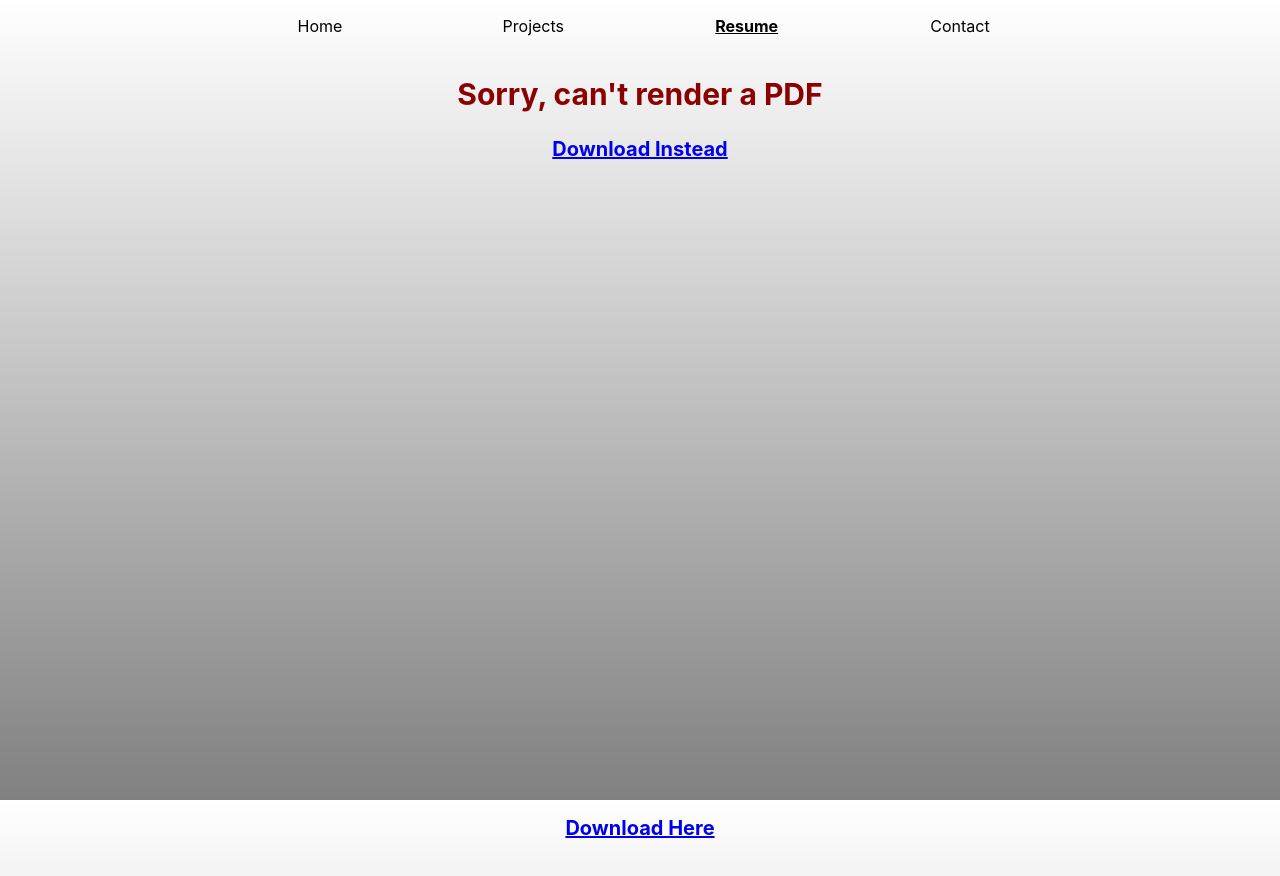
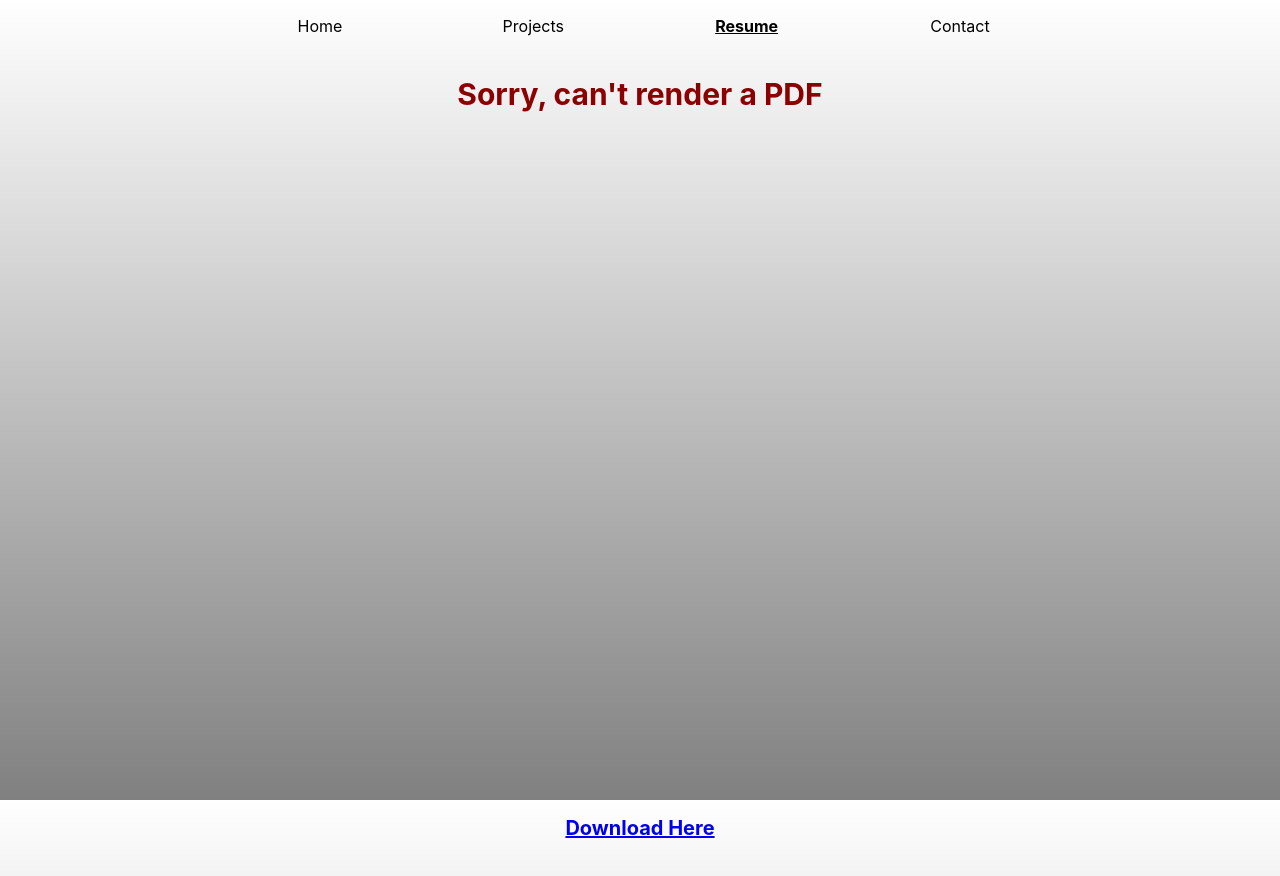
Before and after one commit to IsaacPeterson007/portfolio, a React (Create React App) app: page /#/resume in a window 1280 px wide. Shown: the top 876 px of the page. Built offline with nearby package versions, Linux system fonts and the light colour scheme.

Commit message:
download button removed from error message

```diff
--- a/src/components/Pages/Resume.jsx
+++ b/src/components/Pages/Resume.jsx
@@ -9,7 +9,6 @@ export default class Resume extends Component {
                 <div style={this.pdfStyle()}>
                     <object style={this.pdfStyle()} data={pdf} title="resume">
                         <h2 style={this.errorStyle()}>Sorry, can't render a PDF</h2>
-                        <h3 style={this.downloadStyle()}><a href={pdf} download>Download Instead</a></h3>
                     </object>
                 </div>
                     <h3 style={this.downloadButton()}><a href={pdf} download>Download Here</a></h3>
```
